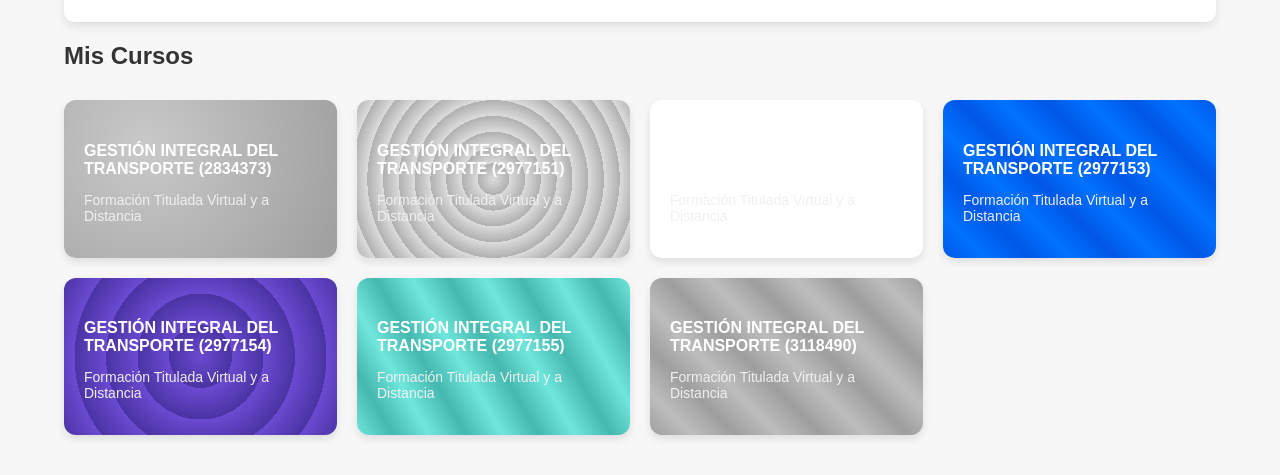
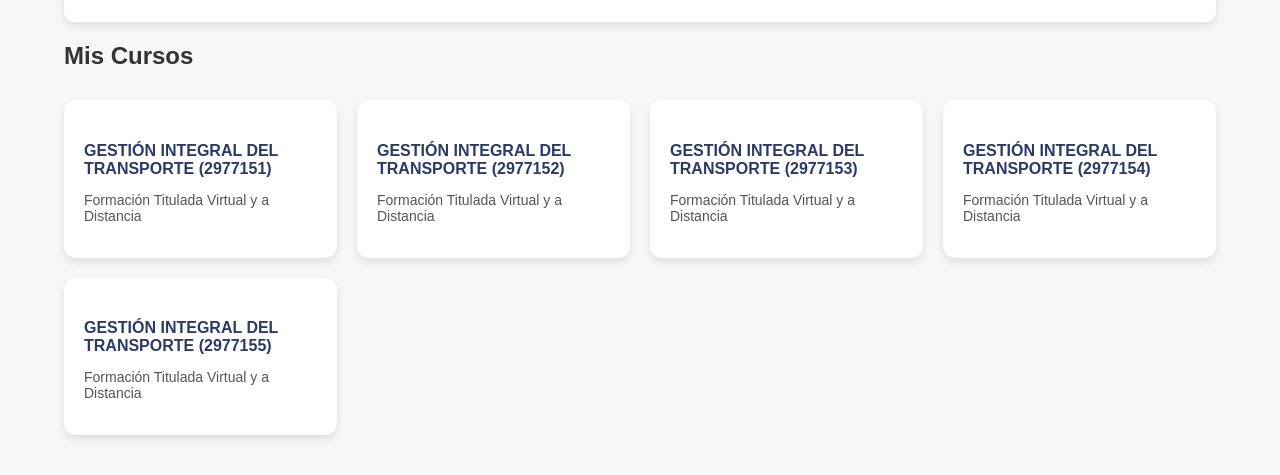
Before and after one commit to fernandomarmolejourriago3-cmd/PROYECTO-PAGINA-WEB, a plain HTML site: page index.html in a window 1280 px wide. Shown: the part 1015-1490 px from the top of the page. Drawn offline with Linux system fonts and the light colour scheme.

Commit message:
Update index.html

```diff
--- a/index.html
+++ b/index.html
@@ -22,6 +22,7 @@
       font-size: 24px;
       font-weight: bold;
       text-align: center;
+      position: relative;
     }
 
     .subheader {
@@ -124,8 +125,6 @@
       text-align: left;
       transition: transform 0.2s ease, box-shadow 0.2s ease;
       cursor: pointer;
-      overflow: hidden;
-      position: relative;
     }
 
     .card:hover {
@@ -134,47 +133,13 @@
     }
 
     .card h4 {
-      color: #fff;
+      color: #2b3a67;
       margin-bottom: 10px;
-      z-index: 2;
-      position: relative;
     }
 
     .card p {
-      color: #f0f0f0;
+      color: #555;
       font-size: 14px;
-      z-index: 2;
-      position: relative;
-    }
-
-    /* --- FONDOS CON PATRONES --- */
-    .pattern-gray {
-      background: radial-gradient(circle at 30% 30%, #c9c9c9, #9e9e9e);
-      background-size: cover;
-    }
-
-    .pattern-lightgray {
-      background: repeating-radial-gradient(circle, #dcdcdc, #b0b0b0 10%);
-    }
-
-    .pattern-yellow {
-      background: repeating-hexagon-gradient(#f7c84a, #e5a700);
-    }
-
-    .pattern-blue {
-      background: repeating-linear-gradient(45deg, #0057e7 0, #0073ff 10%, #0057e7 20%);
-    }
-
-    .pattern-purple {
-      background: repeating-radial-gradient(circle at 50% 50%, #6b4ad1, #4b33a3 20%);
-    }
-
-    .pattern-cyan {
-      background: repeating-linear-gradient(60deg, #6fe7dd 0, #45b7af 10%, #6fe7dd 20%);
-    }
-
-    .pattern-darkgray {
-      background: repeating-linear-gradient(45deg, #9e9e9e 0, #bdbdbd 10%, #9e9e9e 20%);
     }
 
     /* --- CHATBOT FLOTANTE --- */
@@ -205,12 +170,6 @@
       border-radius: 12px;
       box-shadow: rgba(0, 0, 0, 0.3) 0px 4px 15px;
       z-index: 9999;
-    }
-
-    /* Gradiente tipo hexágonos */
-    @keyframes movePattern {
-      from { background-position: 0 0; }
-      to { background-position: 100px 100px; }
     }
   </style>
 </head>
@@ -253,38 +212,28 @@
     <!-- TARJETAS DE CURSOS -->
     <h2>Mis Cursos</h2>
     <div class="cursos-container">
-      <div class="card pattern-gray" onclick="window.open('https://fernandomarmolejourriago3-cmd.github.io/2834373/', '_blank')">
-        <h4>GESTIÓN INTEGRAL DEL TRANSPORTE (2834373)</h4>
-        <p>Formación Titulada Virtual y a Distancia</p>
-      </div>
-
-      <div class="card pattern-lightgray" onclick="window.open('https://fernandomarmolejourriago3-cmd.github.io/2977151/', '_blank')">
+      <div class="card" onclick="window.open('https://fernandomarmolejourriago3-cmd.github.io/2977151/', '_blank')">
         <h4>GESTIÓN INTEGRAL DEL TRANSPORTE (2977151)</h4>
         <p>Formación Titulada Virtual y a Distancia</p>
       </div>
 
-      <div class="card pattern-yellow" onclick="window.open('https://fernandomarmolejourriago3-cmd.github.io/2977152/', '_blank')">
+      <div class="card" onclick="window.open('https://fernandomarmolejourriago3-cmd.github.io/2977152/', '_blank')">
         <h4>GESTIÓN INTEGRAL DEL TRANSPORTE (2977152)</h4>
         <p>Formación Titulada Virtual y a Distancia</p>
       </div>
 
-      <div class="card pattern-blue" onclick="window.open('https://fernandomarmolejourriago3-cmd.github.io/2977153/', '_blank')">
+      <div class="card" onclick="window.open('https://fernandomarmolejourriago3-cmd.github.io/2977153/', '_blank')">
         <h4>GESTIÓN INTEGRAL DEL TRANSPORTE (2977153)</h4>
         <p>Formación Titulada Virtual y a Distancia</p>
       </div>
 
-      <div class="card pattern-purple" onclick="window.open('https://fernandomarmolejourriago3-cmd.github.io/2977154/', '_blank')">
+      <div class="card" onclick="window.open('https://fernandomarmolejourriago3-cmd.github.io/2977154/', '_blank')">
         <h4>GESTIÓN INTEGRAL DEL TRANSPORTE (2977154)</h4>
         <p>Formación Titulada Virtual y a Distancia</p>
       </div>
 
-      <div class="card pattern-cyan" onclick="window.open('https://fernandomarmolejourriago3-cmd.github.io/2977155/', '_blank')">
+      <div class="card" onclick="window.open('https://fernandomarmolejourriago3-cmd.github.io/2977155/', '_blank')">
         <h4>GESTIÓN INTEGRAL DEL TRANSPORTE (2977155)</h4>
-        <p>Formación Titulada Virtual y a Distancia</p>
-      </div>
-
-      <div class="card pattern-darkgray" onclick="window.open('https://fernandomarmolejourriago3-cmd.github.io/3118490/', '_blank')">
-        <h4>GESTIÓN INTEGRAL DEL TRANSPORTE (3118490)</h4>
         <p>Formación Titulada Virtual y a Distancia</p>
       </div>
     </div>
```
